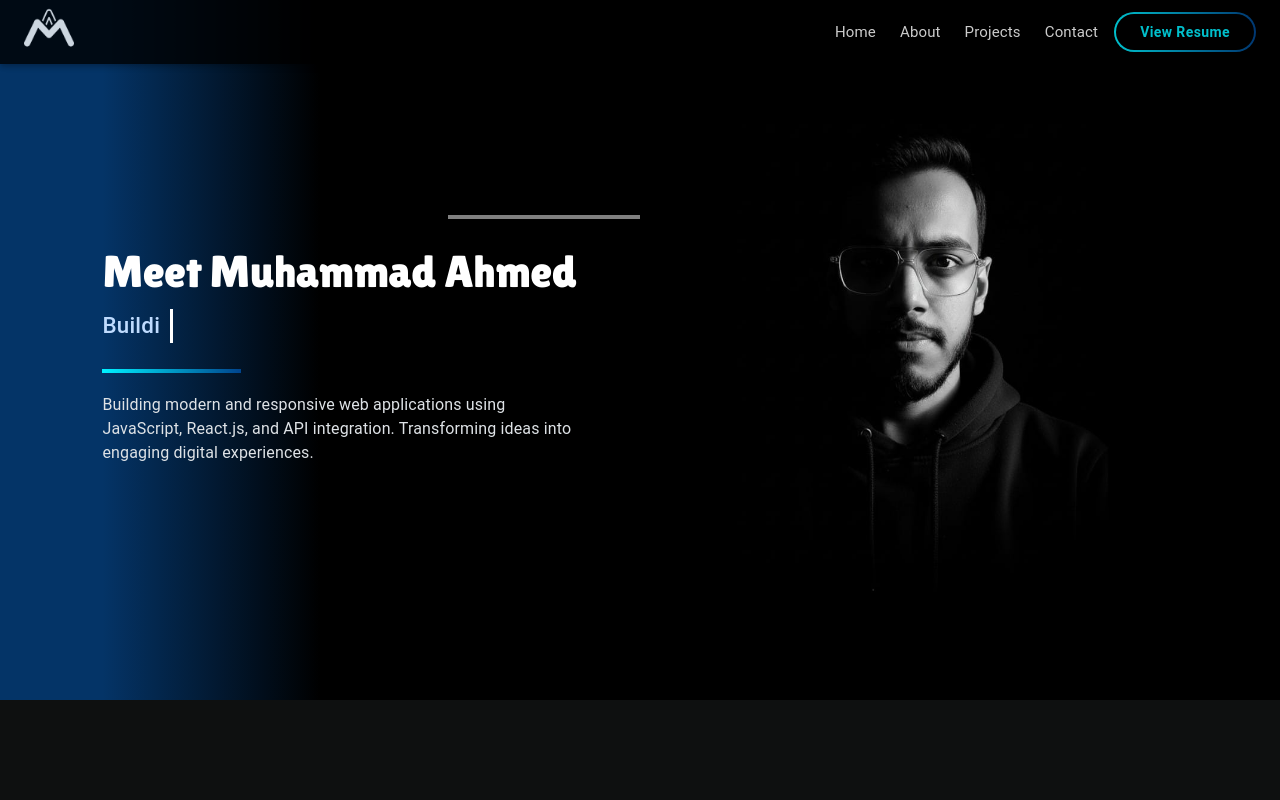
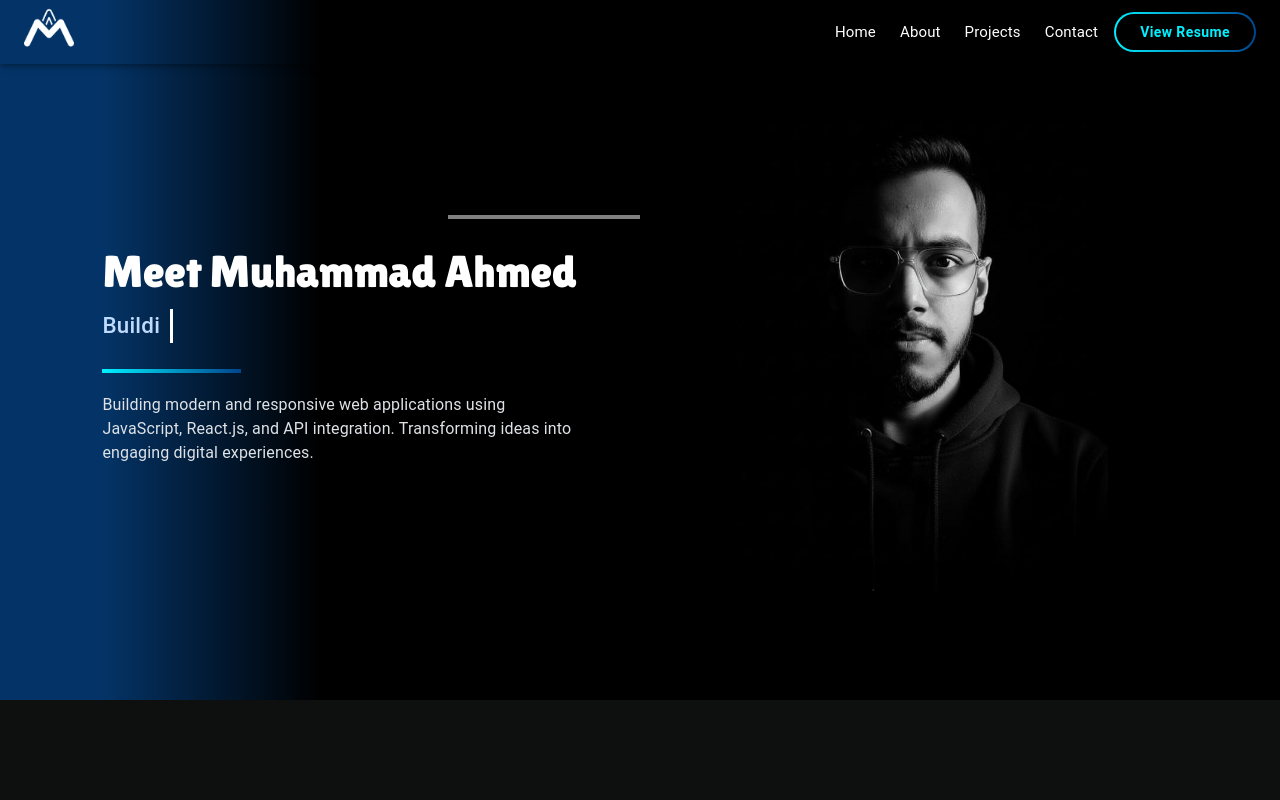
Before and after one commit to Muhammad-Ahmed-Ghouri/Portfolio, a React (Create React App) app: page / in a window 1280 px wide. Shown: the top 800 px of the page. Built offline with nearby package versions, Linux system fonts and the light colour scheme.

Commit message:
add scroll behaviour in navbar

```diff
--- a/src/Components/Navbar.js
+++ b/src/Components/Navbar.js
@@ -1,4 +1,4 @@
-import React, { useState } from "react";
+import React, { useEffect, useState } from "react";
 import AppBar from "@mui/material/AppBar";
 import Toolbar from "@mui/material/Toolbar";
 import Typography from "@mui/material/Typography";
@@ -14,16 +14,33 @@ import logo from "../assets/white-logo.png";
 
 export default function Navbar() {
   const [open, setOpen] = useState(false);
+  const [bg, setBg] = useState(null);
 
   const navItems = ["Home", "About", "Projects", "Contact"];
+
+  useEffect(() => {
+    const handleScroll = () => {
+      if (window.scrollY > 50) {
+        setBg("rgba(255, 255, 255, 0.05)");
+      } else {
+        setBg("transparent");
+      }
+    };
+
+    window.addEventListener("scroll", handleScroll);
+
+    return () => window.removeEventListener("scroll", handleScroll);
+  });
 
   return (
     <>
       <AppBar
         position="fixed"
+        color="transparent" // important!
         sx={{
-          backgroundColor: "black",
-          opacity: "0.8",
+          backgroundColor: bg,
+          transition: "all 0.5s",
+          border: "none",
         }}
       >
         <Toolbar
```
